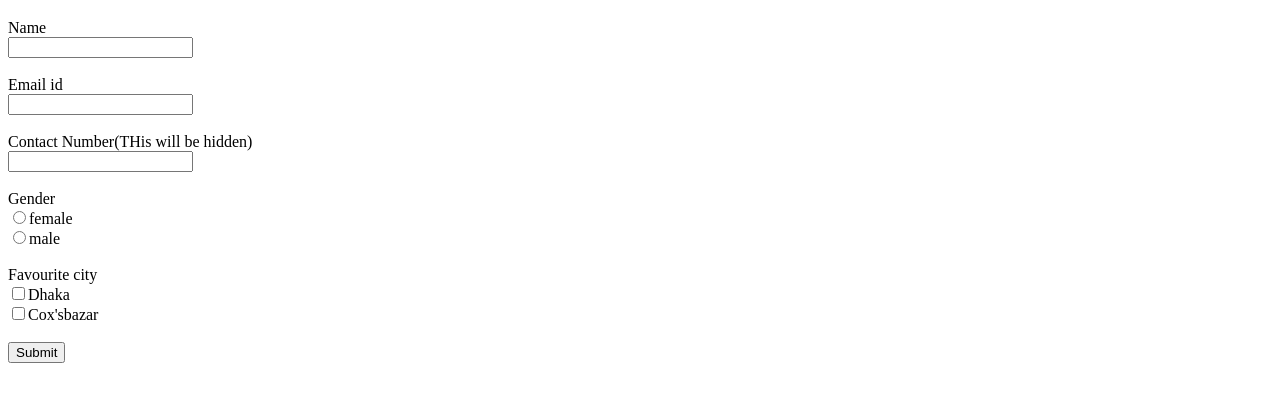
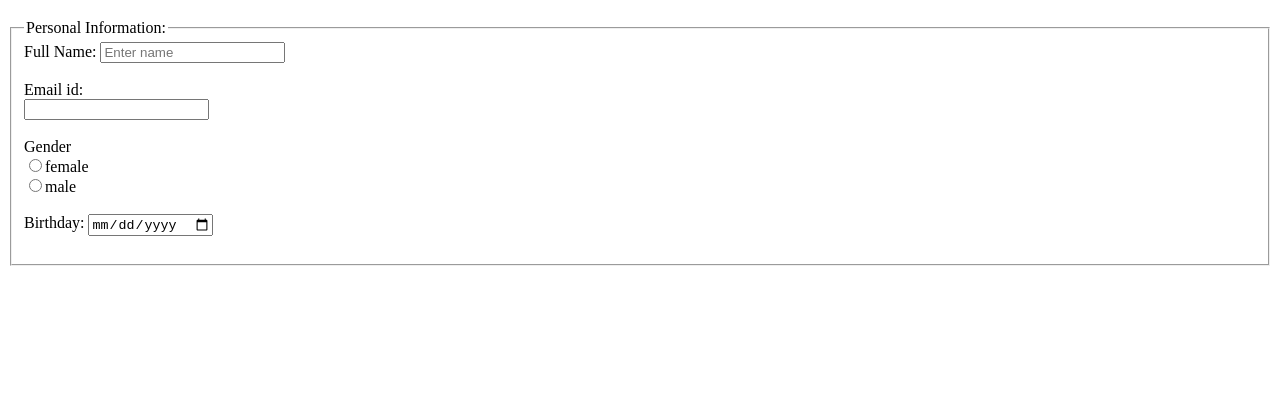
Before and after one commit to hishamgithub100/personal-details, a plain HTML site: page index.html in a window 1280 px wide. Shown: the part 61-462 px from the top of the page. Drawn offline with Linux system fonts and the light colour scheme.

Commit message:
Add files via upload

```diff
--- a/index.html
+++ b/index.html
@@ -9,19 +9,20 @@
     <body>
         <h1>Personal Details Form</h1>
         <form>
-            <label>Name</label><br>
-            <input type="text" id="name"><br><br>
-            <label>Email id</label><br>
-            <input type="text" id="email"><br><br>
-            <label>Contact Number(THis will be hidden)</label><br>
-            <input type="password" id="contact"><br><br>
-            <label>Gender</label><br>
-            <input type="radio" id="female" name="gender" value="female">female<br>
-            <input type="radio" id="male" name="gender" value="male">male<br><br>
-            <label>Favourite city</label><br>
-            <input type="checkbox" id="city" value="Dhaka">Dhaka<br>
-            <input type="checkbox" id="city" value="cox'sbazar">Cox'sbazar<br><br>
-            <input type="submit">
+            <fieldset>
+            <!--The fieldset tag is used to group related elements in a form and draws a box around them-->
+                <legend>Personal Information:</legend>
+                <label>Full Name:</label>
+            <!--placeholder attribute can be used to provide extra information about entry to be made-->
+                <input type="text" id="fname" placeholder="Enter name"><br><br>
+                <label>Email id:</label><br>
+                <input type="text" id="email"><br><br>
+                <label>Gender</label><br>
+                <input type="radio" id="female" name="gender" value="female">female<br>
+                <input type="radio" id="male" name="gender" value="male">male<br><br>
+                <label>Birthday:</label>
+                <input type="date" id="birthday" name="birthday"><br><br>
+            </fieldset>
             </form>
     </body>
 </html>
```
